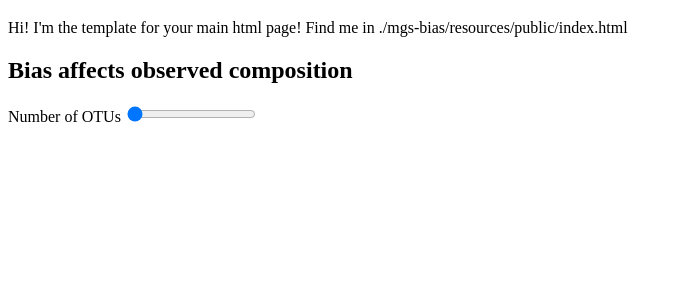
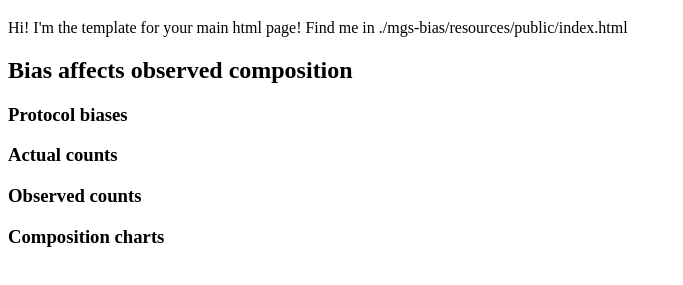
Before and after one commit to mooreryan/mgs_bias_app, a plain HTML site: page resources/public/index.html in a window 1280 px wide. Shown: the part 61-346 px from the top of the page, without its empty margins (0-683 px from the left). Drawn offline with Linux system fonts and the light colour scheme; a script that the page names is missing.

Commit message:
Start to add charts

```diff
--- a/resources/public/index.html
+++ b/resources/public/index.html
@@ -16,68 +16,18 @@
   <div id="app">
     <h2>Bias affects observed composition</h2>
 
-    <div>
-      <label for="mgs-bias-num-otus">Number of OTUs</label>
-      <input id="mgs-bias-num-otus" type="range" min="3" max="10" value="3">
-    </div>
-
+    <h3>Protocol biases</h3>
     <div id="mgs-bias-protocol-steps"></div>
 
-    <!-- <table id="mgs-bias-protocol-steps"> -->
-    <!--   <tr> -->
-    <!--     <th>Actual count</th> -->
-    <!--     <th>Actual composition</th> -->
-    <!--     <th>Extraction bias</th> -->
-    <!--     <th>PCR bias</th> -->
-    <!--     <th>Sequencing bias</th> -->
-    <!--     <th>Bioinformatics bias</th> -->
-    <!--     <th>Total bias</th> -->
-    <!--     <th>Observed count</th> -->
-    <!--     <th>Observed composition</th> -->
-    <!--   </tr> -->
-    <!--   <tr> -->
-    <!--     <td>1</td> -->
-    <!--     <td>0.33</td> -->
-    <!--     <td>1</td> -->
-    <!--     <td>1</td> -->
-    <!--     <td>1</td> -->
-    <!--     <td>1</td> -->
-    <!--     <td>1</td> -->
-    <!--     <td>1</td> -->
-    <!--     <td>0.04</td> -->
-    <!--   </tr> -->
-    <!--   <tr> -->
-    <!--     <td>1</td> -->
-    <!--     <td>0.33</td> -->
-    <!--     <td>4</td> -->
-    <!--     <td>6</td> -->
-    <!--     <td>0.5</td> -->
-    <!--     <td>1.5</td> -->
-    <!--     <td>18</td> -->
-    <!--     <td>18</td> -->
-    <!--     <td>0.72</td> -->
-    <!--   </tr> -->
-    <!--   <tr> -->
-    <!--     <td>1</td> -->
-    <!--     <td>0.33</td> -->
-    <!--     <td>15</td> -->
-    <!--     <td>2</td> -->
-    <!--     <td>0.25</td> -->
-    <!--     <td>0.8</td> -->
-    <!--     <td>6</td> -->
-    <!--     <td>6</td> -->
-    <!--     <td>0.24</td> -->
-    <!--   </tr> -->
-    <!--   <tr> -->
-    <!--     <td colspan="2">A</td> -->
-    <!--     <td>B(P1)</td> -->
-    <!--     <td>B(P2)</td> -->
-    <!--     <td>B(P3)</td> -->
-    <!--     <td>B(P4)</td> -->
-    <!--     <td>B(P)</td> -->
-    <!--     <td colspan="2">O ~ A * B(P)</td> -->
-    <!--   </tr> -->
-    <!-- </table> -->
+    <h3>Actual counts</h3>
+    <div id="mgs-bias-otu-table-actual-counts"></div>
+
+    <h3>Observed counts</h3>
+    <div id="mgs-bias-otu-table-observed-counts"></div>
+
+    <h3>Composition charts</h3>
+    <div id="mgs-bias-composition-charts"></div>
+
   </div>
   <!-- this refers to target/public/cljs-out/main.js -->
   <script src="cljs-out/core-main.js"></script>
```
Also changed, not shown: 2 other files.
